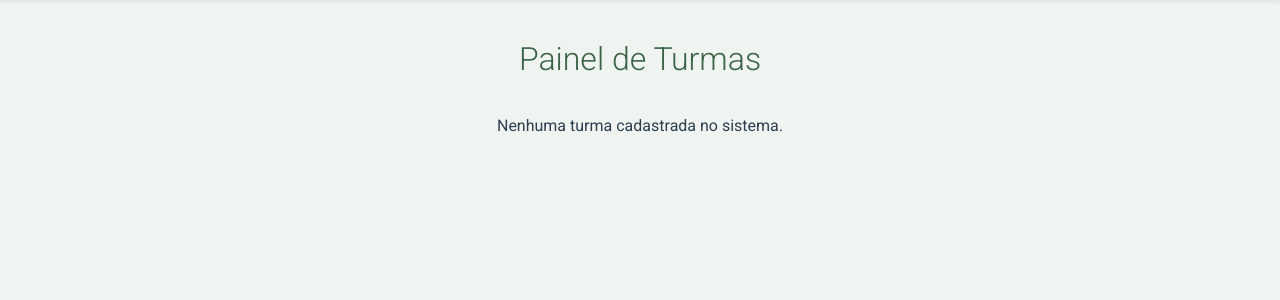
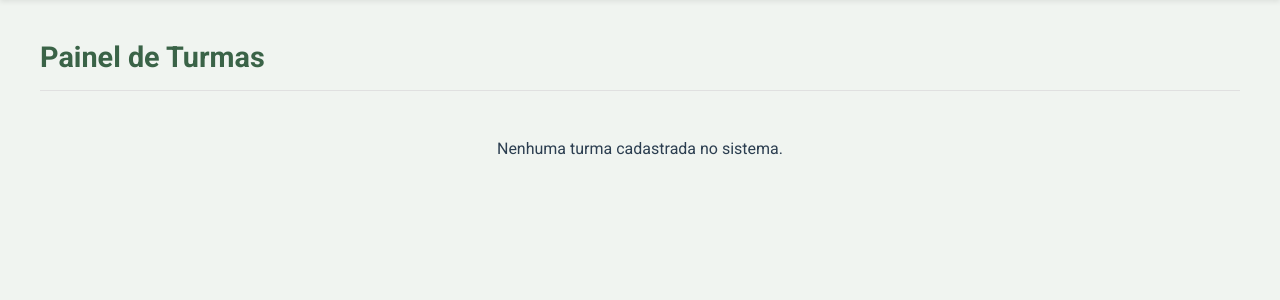
Before and after one commit to MOISES-DARLAN/ebd-gestao, a Django app: page /dashboard/ in a window 1280 px wide. Shown: the part 73-373 px from the top of the page. Run offline with Django 5.2, Linux system fonts and the light colour scheme; the visitor is signed in with stand-in values (Sample User, id 1); data that the repository does not hold is empty.

Commit message:
refactor: unifica header de navegacao e move titulos para o conteudo da pagina

```diff
--- a/ebd/templates/ebd/dashboard.html
+++ b/ebd/templates/ebd/dashboard.html
@@ -6,28 +6,25 @@
     .turma-card { display: flex; flex-direction: column; }
     .turma-card-content { padding: 1.5rem; display: flex; align-items: center; gap: 1.5rem; }
     .turma-icon { flex-shrink: 0; color: var(--primary-green); }
-    .turma-info h2 { margin: 0 0 0.25rem 0; font-size: 1.5rem; text-transform: none;}
+    .turma-info h2 { margin: 0 0 0.25rem 0; font-size: 1.5rem; text-transform: none; font-family: 'Montserrat', sans-serif;}
     .turma-info p { margin: 0; color: var(--text-muted); font-size: 0.9rem; }
     .turma-card-footer { padding: 1rem 1.5rem; margin-top: auto; border-top: 1px solid #f0f0f0; text-align: right; }
 </style>
 {% endblock %}
 {% block content %}
 <header class="header">
-    <div class="header-brand">El Shaday EBD</div>
+    <a href="{% url 'ebd:dashboard' %}" class="header-brand" style="text-decoration: none;">El Shaday EBD</a>
     <form action="{% url 'ebd:logout' %}" method="post"><button type="submit" class="btn btn-danger">Sair</button>{% csrf_token %}</form>
 </header>
 <main class="container">
-    <h1 style="text-align: center; font-weight: 300; font-family: 'Roboto'; text-transform: none;">Painel de Turmas</h1>
+    <div class="page-header">
+        <h1>Painel de Turmas</h1>
+    </div>
     <div class="turma-grid">
         {% for turma in turmas %}
             <div class="card turma-card">
                 <div class="turma-card-content">
-                    <div class="turma-icon">
-                        <svg xmlns="http://www.w3.org/2000/svg" width="48" height="48" fill="currentColor" viewBox="0 0 16 16">
-                            <path d="M7 14s-1 0-1-1 1-4 5-4 5 3 5 4-1 1-1 1H7zm4-6a3 3 0 1 0 0-6 3 3 0 0 0 0 6z"/>
-                            <path fill-rule="evenodd" d="M5.216 14A2.238 2.238 0 0 1 5 13c0-1.355.68-2.75 1.936-3.72A6.325 6.325 0 0 0 5 9c-4 0-5 3-5 4s1 1 1 1h4.216zM4.5 8a2.5 2.5 0 1 0 0-5 2.5 2.5 0 0 0 0 5z"/>
-                        </svg>
-                    </div>
+                    <div class="turma-icon"><svg xmlns="http://www.w3.org/2000/svg" width="48" height="48" fill="currentColor" viewBox="0 0 16 16"><path d="M7 14s-1 0-1-1 1-4 5-4 5 3 5 4-1 1-1 1H7zm4-6a3 3 0 1 0 0-6 3 3 0 0 0 0 6z"/><path fill-rule="evenodd" d="M5.216 14A2.238 2.238 0 0 1 5 13c0-1.355.68-2.75 1.936-3.72A6.325 6.325 0 0 0 5 9c-4 0-5 3-5 4s1 1 1 1h4.216zM4.5 8a2.5 2.5 0 1 0 0-5 2.5 2.5 0 0 0 0 5z"/></svg></div>
                     <div class="turma-info">
                         <h2>{{ turma.nome }}</h2>
                         <p>{{ turma.alunos.count }} aluno(s) cadastrado(s)</p>
--- a/static/css/base.css
+++ b/static/css/base.css
@@ -116,3 +116,21 @@ h1, h2, h3, .logo-text, .header-brand {
 }
 .message-success { background-color: #d4edda; color: #155724; border-color: #c3e6cb; }
 .message-error { background-color: var(--error-bg); color: var(--error-color); border-color: #f5c6cb; }
+
+
+.page-header {
+    display: flex;
+    justify-content: space-between;
+    align-items: center;
+    margin-bottom: 2rem;
+    border-bottom: 1px solid var(--border-color);
+    padding-bottom: 1rem;
+}
+
+.page-header h1 {
+    margin: 0;
+    font-size: 1.8rem;
+    text-transform: none;
+    font-family: 'Roboto', sans-serif;
+    font-weight: 700;
+}
```
Also changed, not shown: ebd/templates/ebd/chamada.html (+8 -10 lines), ebd/templates/ebd/gerenciar_alunos.html (+6 -5 lines), ebd/templates/ebd/turma_dashboard.html (+6 -6 lines), reports/templates/reports/attendance_history.html (+6 -2 lines), reports/templates/reports/chamada_detalhes.html (+8 -10 lines).
